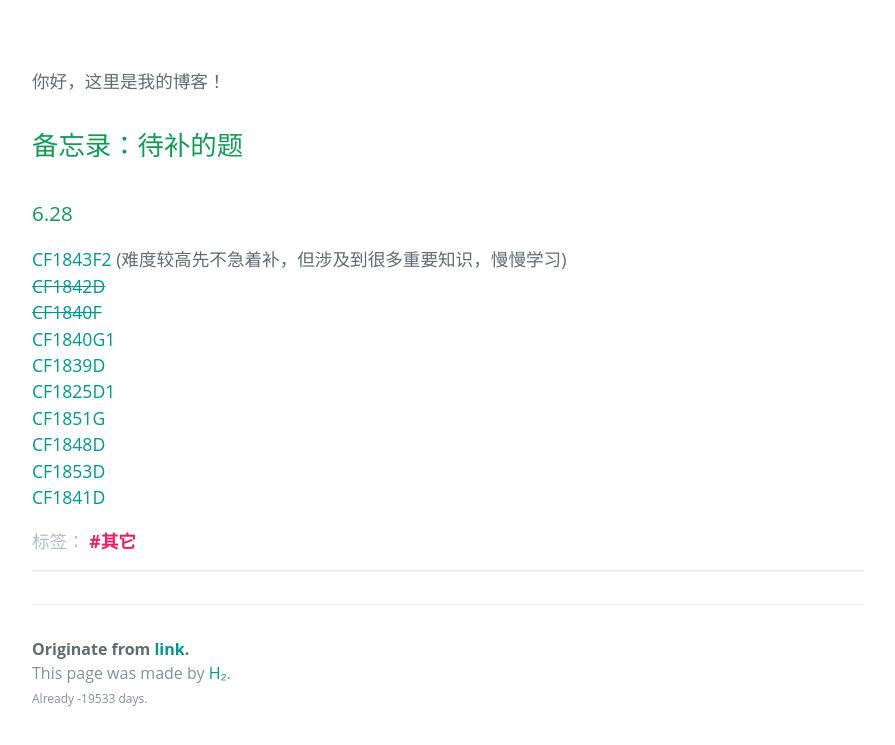
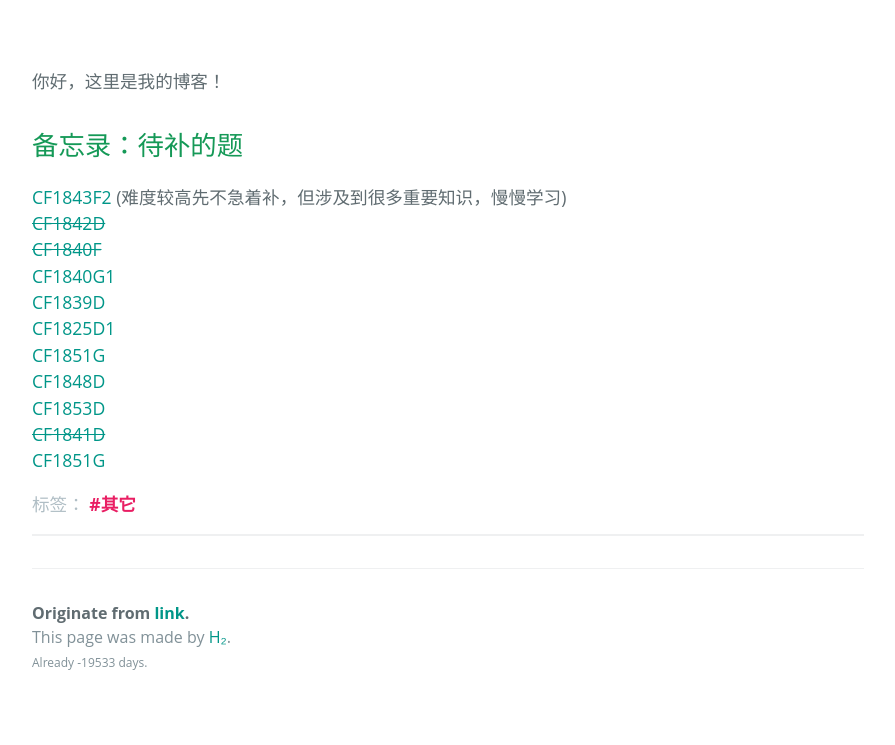
Before and after one commit to BuaaCzx/BuaaCzx.github.io, a Jekyll site: the page built from _posts/2023-6-25-Hihiczx.md, in a window 1280 px wide and 1107 px high. Shown: the part 350-1095 px from the top of the window, without its empty margins (192-1087 px from the left). Built offline with Jekyll 4.4.1, drawn with Linux system fonts in a browser that asks for light colours; some web fonts are replaced.

Commit message:
Update 2023-6-25-Hihiczx.md

```diff
--- a/_posts/2023-6-25-Hihiczx.md
+++ b/_posts/2023-6-25-Hihiczx.md
@@ -7,7 +7,6 @@ stickie: true
 
 你好，这里是我的博客！<br>
 ## 备忘录：待补的题
-### 6.28
 [CF1843F2](https://codeforces.com/contest/1843/problem/F2) (难度较高先不急着补，但涉及到很多重要知识，慢慢学习)
 [~~CF1842D~~](https://codeforces.com/contest/1842/problem/D)
 [~~CF1840F~~](https://codeforces.com/contest/1840/problem/F)
@@ -17,4 +16,5 @@ stickie: true
 [CF1851G](https://codeforces.com/contest/1851/problem/G)
 [CF1848D](https://codeforces.com/contest/1848/problem/D)
 [CF1853D](https://codeforces.com/contest/1853/problem/D)
-[CF1841D](https://codeforces.com/contest/1841/problem/D)
+[~~CF1841D~~](https://codeforces.com/contest/1841/problem/D)
+[CF1851G](https://codeforces.com/contest/1851/problem/G)
```
